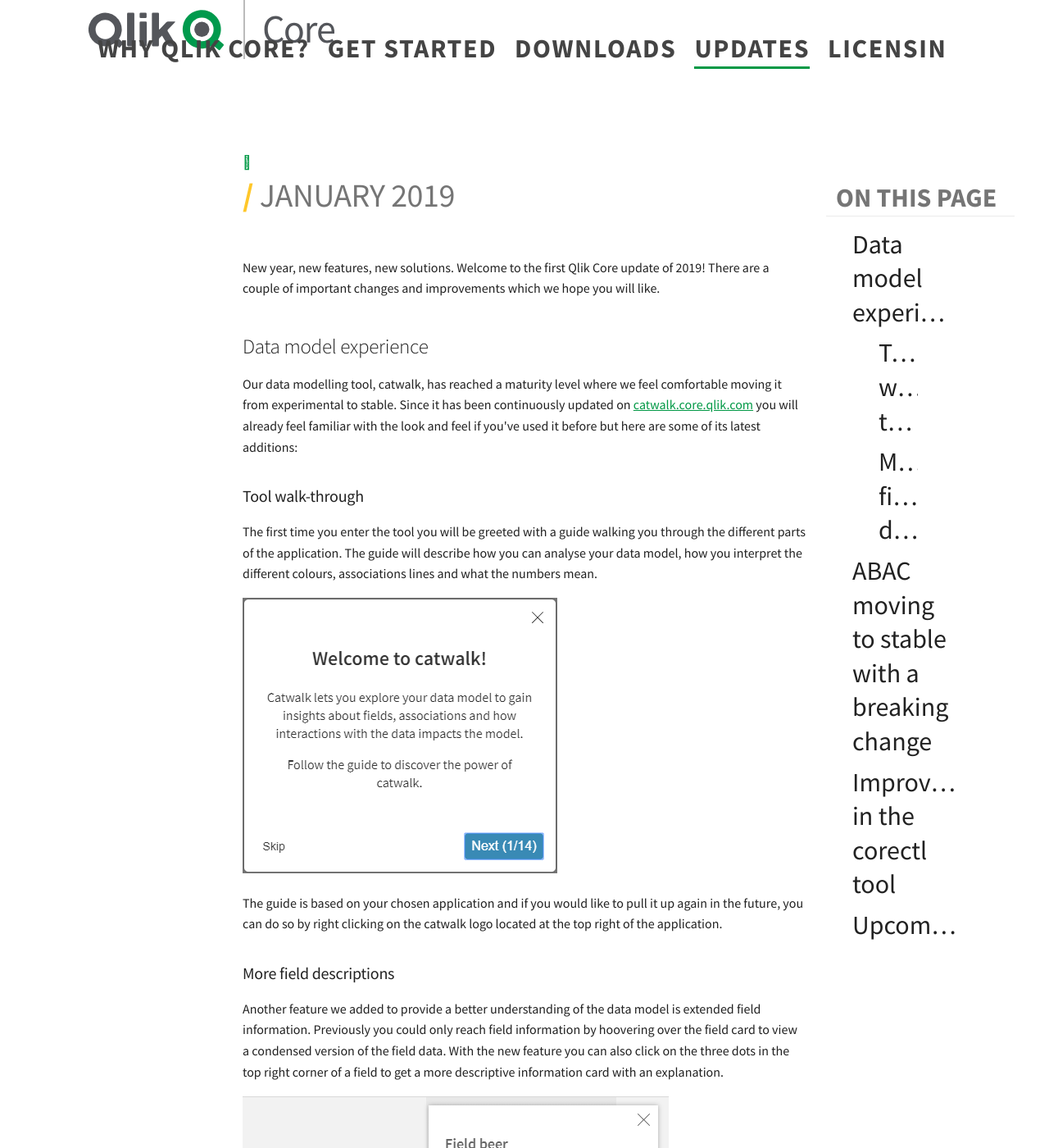
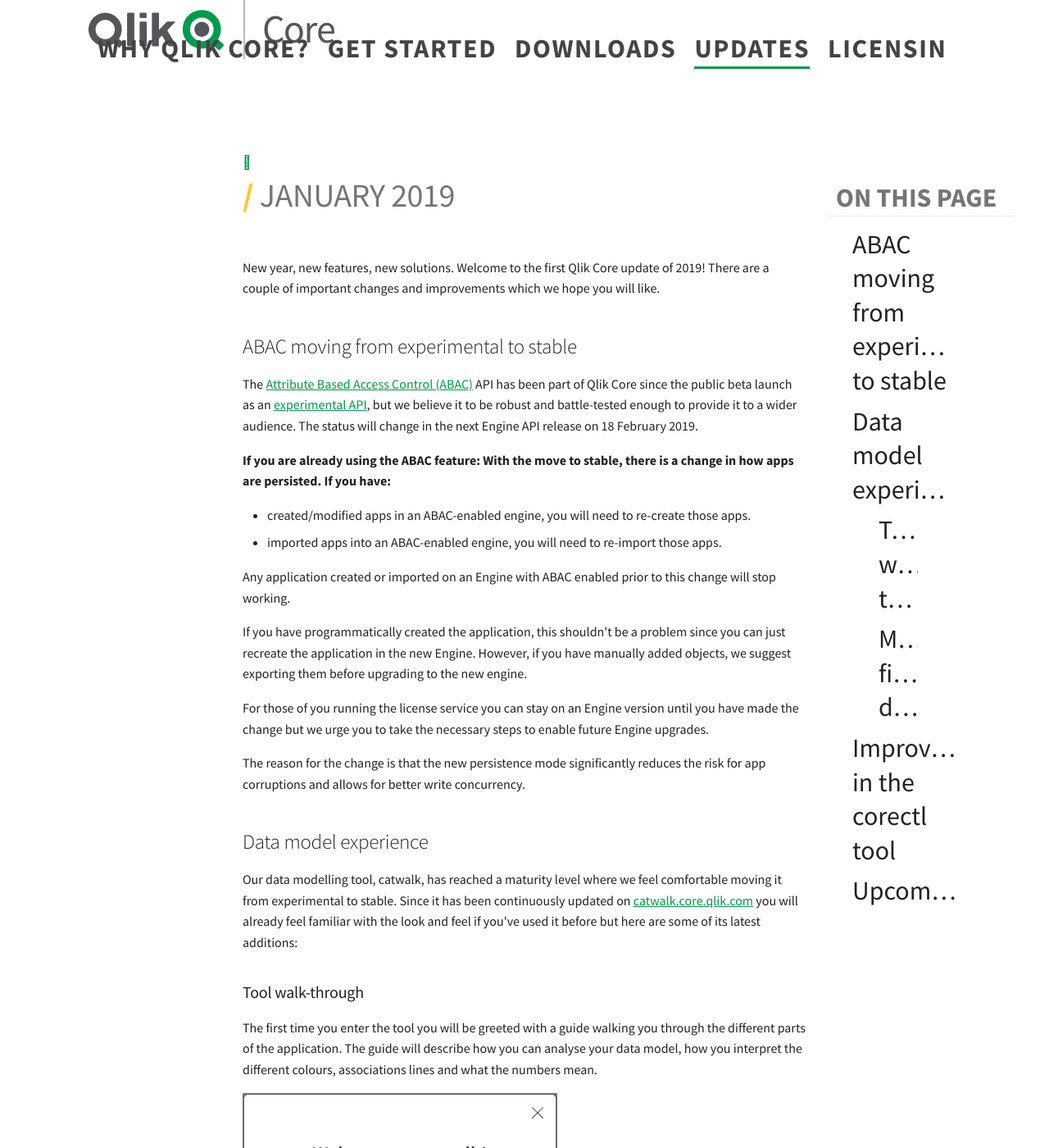
Before and after one commit to qlik-oss/core-website, an MkDocs documentation site: the page built from docs/updates/2019-01.md, in a window 1280 px wide and 1400 px high. Shown: the whole window at 82% size. Built offline with MkDocs 1.6.1 and Material for MkDocs 9.7.7, drawn with Linux system fonts in a browser that asks for light colours; nearby versions of some CDN libraries; library files that are not in the unit come from our copies; comment, search, counter and statistics services are not loaded; some of the changed text lies outside the part shown.

Commit message:
Fix review comments + adding date

```diff
--- a/docs/updates/2019-01.md
+++ b/docs/updates/2019-01.md
@@ -1,6 +1,32 @@
 # January 2019
 
-New year, new features, new solutions. Welcome to the first Qlik Core update of 2019! There are a couple of important changes and improvements which we hope you will like.
+New year, new features, new solutions. Welcome to the first Qlik Core update of 2019! There are a couple of important
+changes and improvements which we hope you will like.
+
+## ABAC moving from experimental to stable
+
+The [Attribute Based Access Control (ABAC)](../../services/qix-engine/access-control/) API has been part of Qlik Core
+since the public beta launch as an [experimental API](../../conventions/api-strategy/#stability-index), but we believe
+it to be robust and battle-tested enough to provide it to a wider audience. The status will change in the next Engine
+API release on 18 February 2019.
+
+**If you are already using the ABAC feature: With the move to stable, there is a change in how apps are persisted.
+If you have:**
+
+* created/modified apps in an ABAC-enabled engine, you will need to re-create those apps.
+* imported apps into an ABAC-enabled engine, you will need to re-import those apps.
+
+Any application created or imported on an Engine with ABAC enabled prior to this change will stop working.
+
+If you have programmatically created the application, this shouldn't be a problem since you can just recreate the
+application in the new Engine. However, if you have manually added objects, we suggest exporting them before upgrading
+to the new engine.
+
+For those of you running the license service you can stay on an Engine version until you have made the change but we
+urge you to take the necessary steps to enable future Engine upgrades.
+
+The reason for the change is that the new persistence mode significantly reduces the risk for app corruptions and
+allows for better write concurrency.
 
 ## Data model experience
 
@@ -12,7 +38,8 @@
 ### Tool walk-through
 
 The first time you enter the tool you will be greeted with a guide walking you through the different parts of the
-application. The guide will describe how you can analyse your data model, how you interpret the different colours, associations lines and what the numbers mean.
+application. The guide will describe how you can analyse your data model, how you interpret the different colours,
+associations lines and what the numbers mean.
 
 ![screenshot](../images/catwalk-walk-through.png)
 
@@ -28,27 +55,9 @@
 
 ![screenshot](../images/catwalk-field-info.png)
 
-## ABAC moving to stable with a breaking change
-
-The Engine API support for [Attribute Based Access Control (ABAC)](../../services/qix-engine/access-control/) has been
-around for a while and is ready to be promoted to stable (see
-[stability index](../../conventions/api-strategy/#stability-index)). The status will change in the next Engine API release
-on XX February 2019.
-
-Unfortunately, this will come with a breaking change in how the applications are stored requiring you to reimport your
-application *if* you have already enabled ABAC in your solution. Any application created on an Engine with ABAC enabled
-prior to this change will stop working.
-
-If you have programmatically created the application, this shouldn't be a problem since you can just recreate the
-application in the new Engine. However, if you have manually added objects, we suggest exporting them before upgrading
-to the new engine.
-
-For those of you running the license service you can stay on an Engine version until you have made the change but we
-urge you to take the necessary steps to enable future Engine upgrades.
-
 ## Improvements in the corectl tool
 
-Corectl has not been forgotten this month and received small improvements such as:
+Our CLI tool corectl has not been forgotten this month and received small improvements such as:
 
 * Print event messages in verbose mode
 * Ability to set a free text connection string when configuring a connector
```
